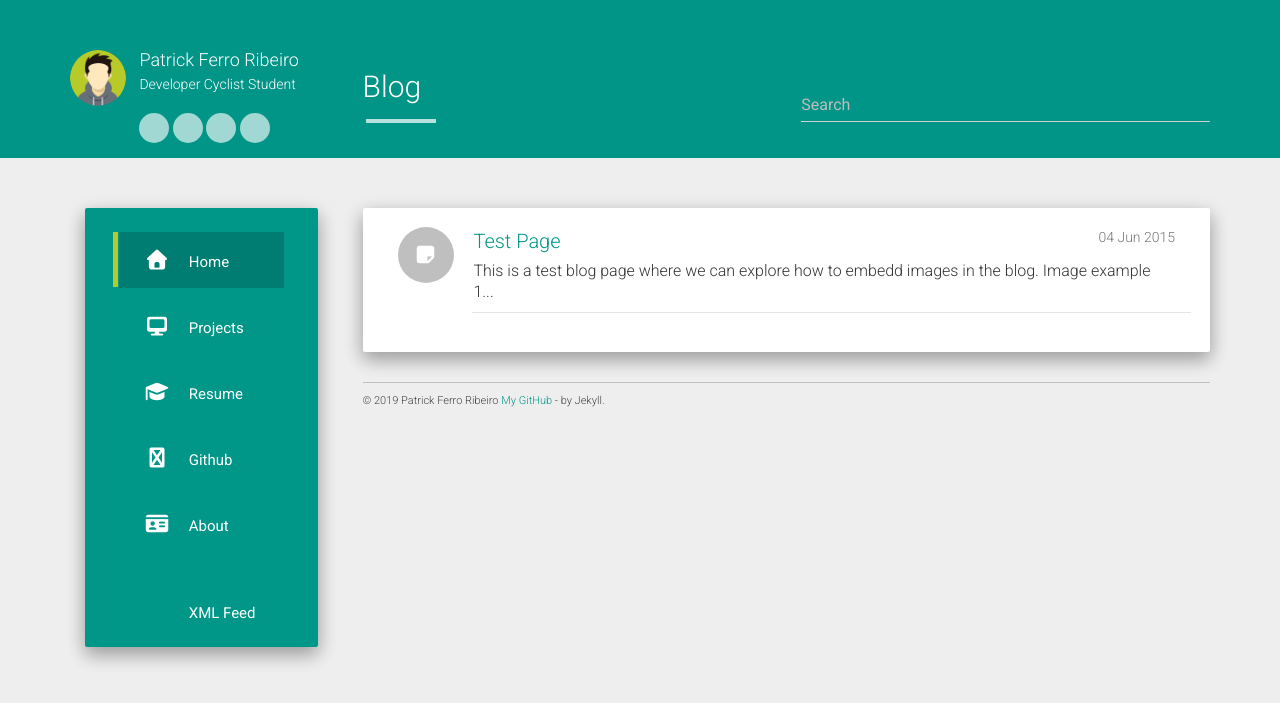
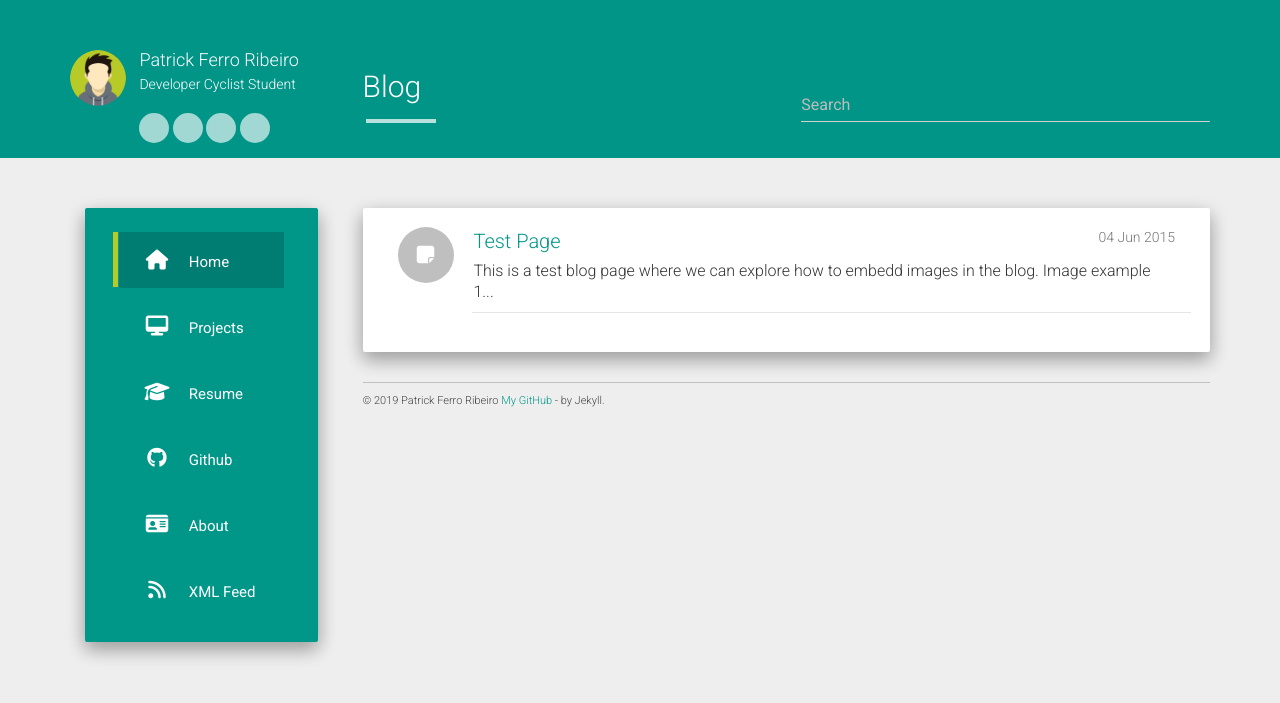
Before and after one commit to riberman/riberman.github.io, a Jekyll site: the page built from index.html, in a window 1280 px wide. Shown: the top 703 px of the page. Built offline with Jekyll 4.4.1, drawn with Linux system fonts in a browser that asks for light colours; nearby versions of some CDN libraries; library files that are not in the unit come from our copies; the list of posts is cut into pages by our own code.

Commit message:
Index menu Update.

```diff
--- a/_includes/css.html
+++ b/_includes/css.html
@@ -3,9 +3,8 @@
         <link rel="stylesheet" href="//fonts.googleapis.com/css?family=Roboto:300,400,500,700" type="text/css">
 
         <!-- FontAwesome icons -->
-        <!-- <link rel="stylesheet" href="https://use.fontawesome.com/releases/v5.8.1/css/all.css" integrity="sha384-50oBUHEmvpQ+1lW4y57PTFmhCaXp0ML5d60M1M7uH2+nqUivzIebhndOJK28anvf" crossorigin="anonymous">
-        <link rel="stylesheet" href="https://use.fontawesome.com/74dfc6cf47.css"> -->
-        <link rel="stylesheet" href="{{ site.baseurl }}/static/css/all.css">
+        <link rel="stylesheet" href="https://use.fontawesome.com/releases/v5.8.1/css/all.css" integrity="sha384-50oBUHEmvpQ+1lW4y57PTFmhCaXp0ML5d60M1M7uH2+nqUivzIebhndOJK28anvf" crossorigin="anonymous">
+        <link rel="stylesheet" href="https://use.fontawesome.com/74dfc6cf47.css">
 
         <!-- Core BootStrap CSS -->
         <link rel="stylesheet" href="https://maxcdn.bootstrapcdn.com/bootstrap/3.3.6/css/bootstrap.min.css">
```
